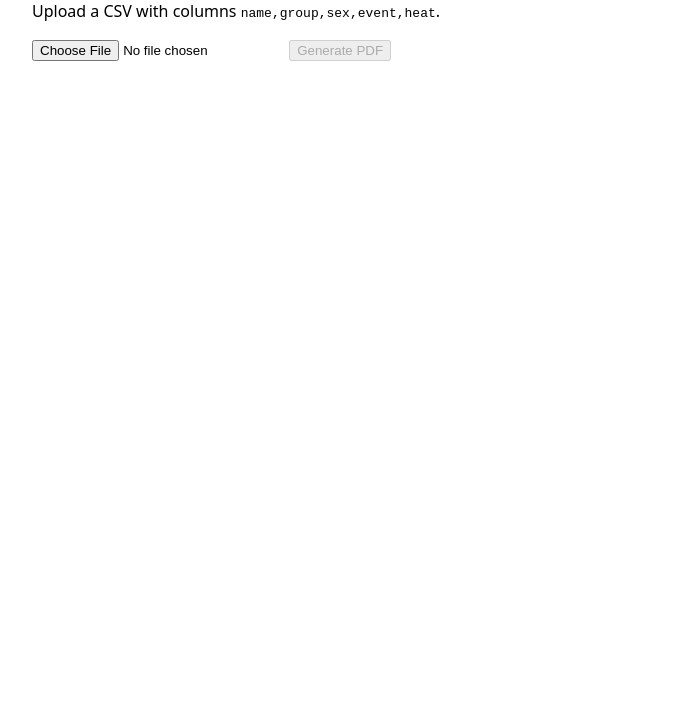
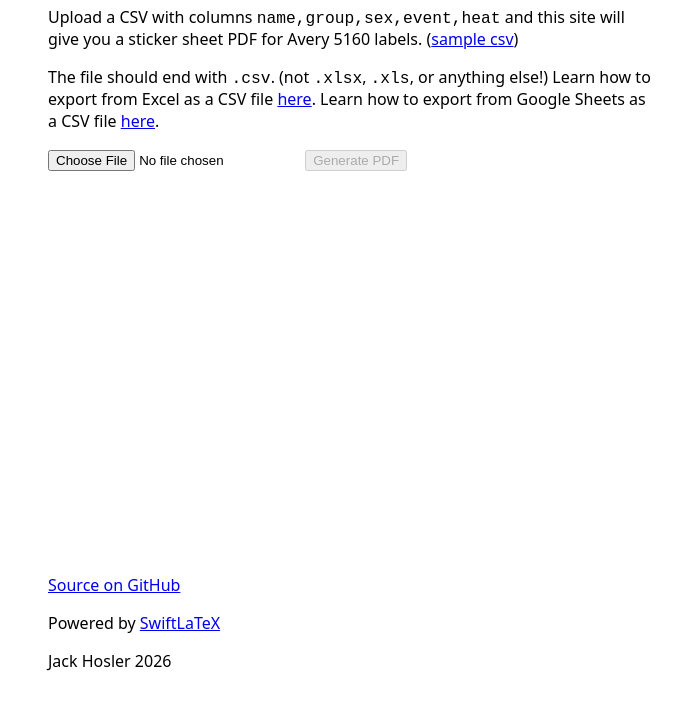
Before and after one commit to jdy4k/hcctrack-stickergen, a plain HTML site: page index.html in a window 1280 px wide. Shown: the part 96-800 px from the top of the page, without its empty margins (288-969 px from the left). Drawn offline with nearby package versions, Linux system fonts and the light colour scheme.

Commit message:
footer, instructions, etc.

```diff
--- a/assets/css/style.css
+++ b/assets/css/style.css
@@ -1,8 +1,20 @@
 body {
   font-family: system-ui, sans-serif;
   max-width: 40rem;
-  margin: 2rem auto;
-  padding: 0 1rem;
+  margin: 0 auto;
+  padding: 1rem;
+  min-height: 100vh;
+  display: flex;
+  flex-direction: column;
+  box-sizing: border-box;
+}
+
+footer {
+  margin-top: auto;
+}
+
+code {
+  font-size: 1.25em;
 }
 
 pre {
--- /dev/null
+++ b/docs/sample.csv
@@ -0,0 +1,4 @@
+name,group,sex,event,heat
+John Doe,RR,M,110M Hurdles, 01
+Jane Doe,RR,F,400M,
+John Smith,RR,M,Javelin
--- a/index.html
+++ b/index.html
@@ -7,18 +7,32 @@
     <link rel="stylesheet" href="assets/css/style.css" />
   </head>
   <body>
+    <main>
       <h1>HCC Sticker Sheet Generator</h1>
       <p>
         Upload a CSV with columns
-      <code>name,group,sex,event,heat</code>.
+        <code>name,group,sex,event,heat</code>
+        and this site will give you a sticker sheet PDF for Avery 5160 labels. (<a href="docs/sample.csv">sample csv</a>)
+      <p>
+
+      <p>The file should end with <code>.csv</code>. (not <code>.xlsx</code>, <code>.xls</code>, or anything else!)
+      Learn how to export from Excel as a CSV file <a href="https://www.exceldemy.com/learn-excel/export-data/csv/">here</a>.
+      Learn how to export from Google Sheets as a CSV file <a href="https://excelinsider.com/google-sheets-basics/worksheets/save-as-csv/">here</a>.
       </p>
-    <p>
+
         <input id="file-input" type="file" accept=".csv,text/csv" />
         <button id="generate-btn" type="button" disabled>Generate PDF</button>
       </p>
       <p id="status"></p>
       <p><a id="download-link" download="stickers.pdf" hidden>Download PDF</a></p>
       <pre id="log" hidden></pre>
+    </main>
+
+    <footer>
+      <a href="https://github.com/jdy4k/hcctrack-stickergen">Source on GitHub</a>
+      <p>Powered by <a href="https://github.com/SwiftLaTeX/SwiftLaTeX">SwiftLaTeX</a></p>
+      <p>Jack Hosler 2026</p>
+    </footer>
 
     <script src="https://cdn.jsdelivr.net/npm/papaparse@5.5.3/papaparse.min.js"></script>
     <script src="assets/vendor/swiftlatex/PdfTeXEngine.js"></script>
```
Lines whose indentation alone changed are shown as unchanged.
